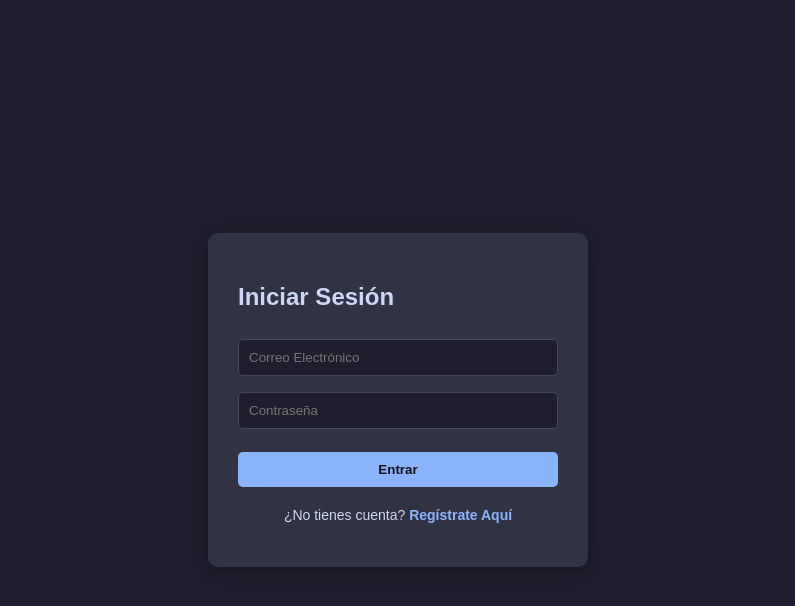
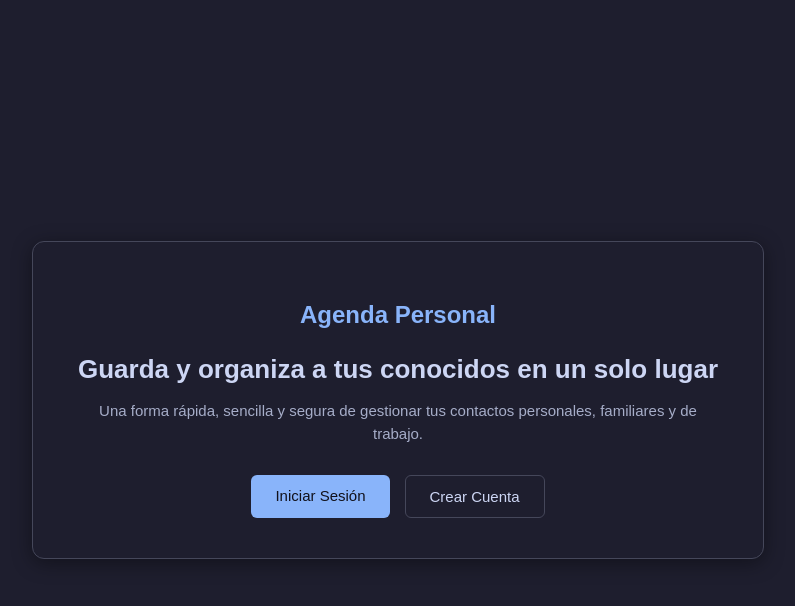
Before and after one commit to jeannn1902/M2S1_Proyecto_Agenda_Personal, a Flask app: page / in a window 1280 px wide. Shown: the top 606 px of the page, without its empty margins (242-1037 px from the left). Run offline with Flask 3, Linux system fonts and the light colour scheme.

Commit message:
chore: validaciones contactos. Archivo inicio.html y nuevo diseño css

```diff
--- a/main.py
+++ b/main.py
@@ -2,9 +2,12 @@ from flask import Flask, redirect, render_template, request, session, url_for
 
 from base_datos.conexion_db import crear_tablas
 from base_datos.consultas import (
+    actualizar_contacto,
     agregar_contacto,
     eliminar_contacto,
+    existe_telefono,
     iniciar_sesion,
+    obtener_contacto_por_id,
     obtener_contactos,
     registrar_usuario,
 )
@@ -16,6 +19,10 @@ crear_tablas()
 
 
 @app.route("/")
+def vista_inicio():
+    return render_template("inicio.html")
+
+
 @app.route("/login")
 def vista_login():
     return render_template("login.html")
@@ -60,9 +67,16 @@ def vista_agenda():
     if "usuario_id" not in session:
         return redirect(url_for("vista_login"))
 
-    contactos = obtener_contactos(session["usuario_id"])
+    busqueda = request.args.get("q", "").strip()
+    mensaje_error = request.args.get("error", "")
+    contactos = obtener_contactos(session["usuario_id"], busqueda)
+
     return render_template(
-        "agenda.html", nombre=session["usuario_nombre"], contactos=contactos
+        "agenda.html",
+        nombre=session["usuario_nombre"],
+        contactos=contactos,
+        busqueda=busqueda,
+        error=mensaje_error,
     )
 
 
@@ -71,13 +85,51 @@ def procesar_agregar_contacto():
     if "usuario_id" not in session:
         return redirect(url_for("vista_login"))
 
-    nombre = request.form["nombre_contacto"]
-    telefono = request.form["telefono"]
-    correo = request.form["correo_contacto"]
-    relacion = request.form["relacion"]
+    nombre = request.form["nombre_contacto"].strip()
+    telefono = request.form["telefono"].strip()
+    correo = request.form["correo_contacto"].strip()
+    relacion = request.form["relacion"].strip()
+    usuario_id = session["usuario_id"]
 
-    agregar_contacto(session["usuario_id"], nombre, telefono, correo, relacion)
+    # Validación de número telefónico duplicado
+    if existe_telefono(usuario_id, telefono):
+        return redirect(
+            url_for("vista_agenda", error="El número de teléfono ya está en tu agenda.")
+        )
+
+    agregar_contacto(usuario_id, nombre, telefono, correo, relacion)
     return redirect(url_for("vista_agenda"))
+
+
+@app.route("/editar_contacto/<int:contacto_id>", methods=["GET", "POST"])
+def editar_contacto(contacto_id):
+    if "usuario_id" not in session:
+        return redirect(url_for("vista_login"))
+
+    usuario_id = session["usuario_id"]
+    contacto = obtener_contacto_por_id(contacto_id, usuario_id)
+
+    if not contacto:
+        return redirect(url_for("vista_agenda"))
+
+    if request.method == "POST":
+        nombre = request.form["nombre_contacto"].strip()
+        telefono = request.form["telefono"].strip()
+        correo = request.form["correo_contacto"].strip()
+        relacion = request.form["relacion"].strip()
+
+        # Validar teléfono duplicado excluyendo el registro actual que se edita
+        if existe_telefono(usuario_id, telefono, contacto_id_excluir=contacto_id):
+            return render_template(
+                "editar.html",
+                contacto=contacto,
+                error="Este número de teléfono ya pertenece a otro contacto.",
+            )
+
+        actualizar_contacto(contacto_id, usuario_id, nombre, telefono, correo, relacion)
+        return redirect(url_for("vista_agenda"))
+
+    return render_template("editar.html", contacto=contacto)
 
 
 @app.route("/eliminar_contacto/<int:contacto_id>")
@@ -95,6 +147,5 @@ def logout():
     return redirect(url_for("vista_login"))
 
 
-
 if __name__ == "__main__":
     app.run(debug=True)
--- a/static/style.css
+++ b/static/style.css
@@ -1,3 +1,4 @@
+
 /* ================================================== BODY ================================================== */
 body {
     font-family: Arial, sans-serif;
@@ -161,3 +162,67 @@ textarea {
     font-style: italic;
     text-align: center;
 }
+
+/* ================================================ INICIO (Landing Page) ================================================ */
+.contenedor-inicio {
+    max-width: 650px;
+    margin: 80px auto;
+    padding: 40px;
+    background-color: #1e1e2e;
+    border-radius: 12px;
+    border: 1px solid #45475a;
+    text-align: center;
+    box-shadow: 0 4px 20px rgba(0, 0, 0, 0.4);
+}
+
+.encabezado-inicio h2 {
+    color: #89b4fa;
+    margin-bottom: 25px;
+    font-size: 24px;
+}
+
+.contenido-inicio h1 {
+    color: #cdd6f4;
+    font-size: 26px;
+    margin-bottom: 15px;
+}
+
+.contenido-inicio p {
+    color: #a6adc8;
+    font-size: 15px;
+    line-height: 1.5;
+    margin-bottom: 30px;
+}
+
+.botones-inicio {
+    display: flex;
+    justify-content: center;
+    gap: 15px;
+}
+
+.boton-inicio {
+    padding: 12px 24px;
+    border-radius: 6px;
+    text-decoration: none;
+    font-size: 15px;
+    transition: all 0.2 ease;
+}
+
+.boton-inicio.primario {
+    background-color: #89b4fa;
+    color: #11111b;
+}
+
+.boton-inicio.primario:hover {
+    background-color: #b4befe;
+}
+
+.boton-inicio.secundario {
+    background-color: transparent;
+    color: #cdd6f4;
+    border: 1px solid #45475a;
+}
+
+.boton-inicio.secundario:hover {
+    background-color: #313244;
+}
--- a/templates/inicio.html
+++ b/templates/inicio.html
@@ -10,16 +10,16 @@
 
 <body>
     <div class="contenedor-inicio">
-        <healder class="encabezado-titulo">
+        <header class="encabezado-inicio">
             <h2>Agenda Personal</h2>
-        </healder>
+        </header>
 
-        <main class="contenedor-inicio">
+        <main class="contenido-inicio">
             <h1>Guarda y organiza a tus conocidos en un solo lugar</h1>
-            <p>Una forma rapida, sencilla y segura de gestionar tus contactos personales, familiares y de trabajo.</p>
+            <p>Una forma rápida, sencilla y segura de gestionar tus contactos personales, familiares y de trabajo.</p>
             <div class="botones-inicio">
-                <a href="/login" class="boton-inicio-primario">Iniciar Sesión</a>
-                <a href="/registro" class="boton-inicio-secundario">Crear Cuenta</a>
+                <a href="/login" class="boton-inicio primario">Iniciar Sesión</a>
+                <a href="/registro" class="boton-inicio secundario">Crear Cuenta</a>
             </div>
         </main>
     </div>
--- a/templates/registro.html
+++ b/templates/registro.html
@@ -5,7 +5,7 @@
     <meta charset="UTF-8">
     <meta name="viewport" content="width=device-width, initial-scale=1.0">
     <title>Agenda Personal - Registro</title>
-    <link rel="stylesheet" href="../static/style.css">
+    <link rel="stylesheet" href="{{ url_for('static', filename='style.css') }}">
 </head>
 
 <body>
```
Also changed, not shown: base_datos/consultas.py (+10 -4 lines), agenda.db.
